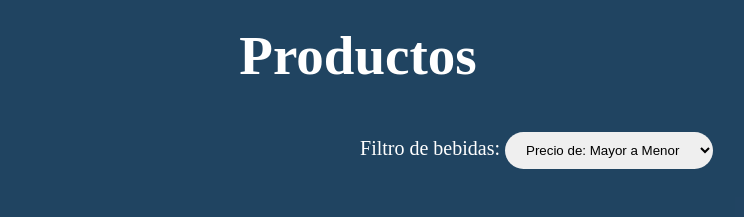
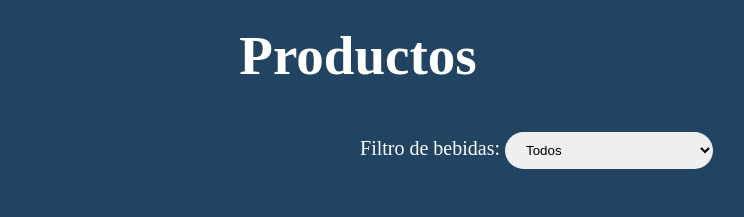
Before and after one commit to Orlandperez/ecommerce, a React (Vite) app: page / in a window 1280 px wide. Shown: the part 820-1037 px from the top of the page, without its empty margins (282-1026 px from the left). Built offline with nearby package versions, Linux system fonts and the light colour scheme.

Commit message:
odenar productos

```diff
--- a/src/component/main/cuenta/Perfil.jsx
+++ b/src/component/main/cuenta/Perfil.jsx
@@ -7,6 +7,7 @@ export const Perfil = ()=> {
         <>
         <div>
             <div>
+
              <p>{`Te damos la bienvenida ${userJson.NOMBRE}`}</p>
 
             </div>
--- a/src/component/main/cuenta/Register.jsx
+++ b/src/component/main/cuenta/Register.jsx
@@ -27,6 +27,8 @@ export const Register = () => {
                 localStorage.setItem('usuario', JSON.stringify(usuario))
                 navigate('/Perfil')
                 return ;
+          }else{
+            alert(response)
           }
         } catch (error) {
             console.log(error+ "\n"+response)
@@ -61,7 +63,7 @@ export const Register = () => {
                 </div>
                 <div className='register-conteiner'>
                     <div>
-                        <label htmlFor="">Edad</label><br />
+                        <label htmlFor="">Fecha de nacimiento</label><br />
                         <input type="date" required placeholder="Ingrese su fecha de nacimiento"
                         name="FECHA_NAC"
                         value={usuario.FECHA_NAC || ""}
--- a/src/component/main/productos/Productos.jsx
+++ b/src/component/main/productos/Productos.jsx
@@ -1,26 +1,50 @@
-import { useEffect, useState } from "react"
-import data from "../../../back/dataBack.json"
-import anuncio from "../../../assets/anuncio.png"
-import {Lista} from "./Lista.jsx";
+import { useEffect, useState } from "react";
+import data from "../../../back/dataBack.json";
+import anuncio from "../../../assets/anuncio.png";
+import { Lista } from "./Lista.jsx";
 
-import "./Productos.css"
+import "./Productos.css";
 
 export const Productos = () => {
 
     const [productos, setProductos] = useState([]);
+    const [filtro, setFiltro] = useState("");
+
 
     const pedirProductos = () => {
         return new Promise((resolve) => {
-            resolve(data.bebidas)
-        })
-    }
+            resolve(data.bebidas);
+        });
+    };
+
 
     useEffect(() => {
-        pedirProductos()
-            .then((res) => {
-                setProductos(res)
-            })
-    }, [])
+        pedirProductos().then((res) => {
+            setProductos(res);
+        });
+    }, []);
+
+
+    const filtrarProductos = () => {
+        if (filtro === "") return productos;
+
+        switch (filtro) {
+            case "precio-desc":
+                return [...productos].sort((a, b) => b.precio - a.precio);
+            case "precio-asc":
+                return [...productos].sort((a, b) => a.precio - b.precio);
+            case "0":
+            case "15":
+            case "50":
+            case "100":
+                return productos.filter((producto) => producto.alcohol === parseInt(filtro));
+            default:
+                return productos;
+        }
+    };
+
+
+    const productosFiltrados = filtrarProductos();
 
     return (
         <section className="producto">
@@ -29,20 +53,21 @@ export const Productos = () => {
                 <h1>Productos</h1>
                 <div>
                     <label>Filtro de bebidas: </label>
-                    <select>
-                        <option value="">Precio de: Mayor a Menor</option>
-                        <option value="">Precio de: Menor a Mayor</option>
-                        <option value="">Alcohol: 0%</option>
-                        <option value="">Alcohol: 15%</option>
-                        <option value="">Alcohol: 50%</option>
-                        <option value="">Alcohol: 100%</option>
+                    <select onChange={(e) => setFiltro(e.target.value)}>
+                        <option value="">Todos</option>
+                        <option value="precio-desc">Precio de: Mayor a Menor</option>
+                        <option value="precio-asc">Precio de: Menor a Mayor</option>
+                        <option value="0">Alcohol: 0%</option>
+                        <option value="15">Alcohol: 15%</option>
+                        <option value="50">Alcohol: 50%</option>
+                        <option value="100">Alcohol: 100%</option>
                     </select>
                 </div>
             </div>
 
             <div className="producto-contenedor">
-                <Lista productos = {productos}/>
+                <Lista productos={productosFiltrados} />
             </div>
         </section>
-    )
+    );
 };
```
